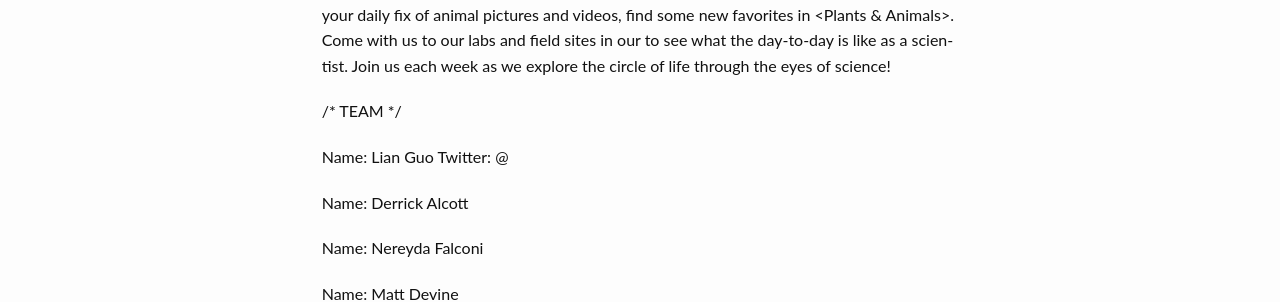
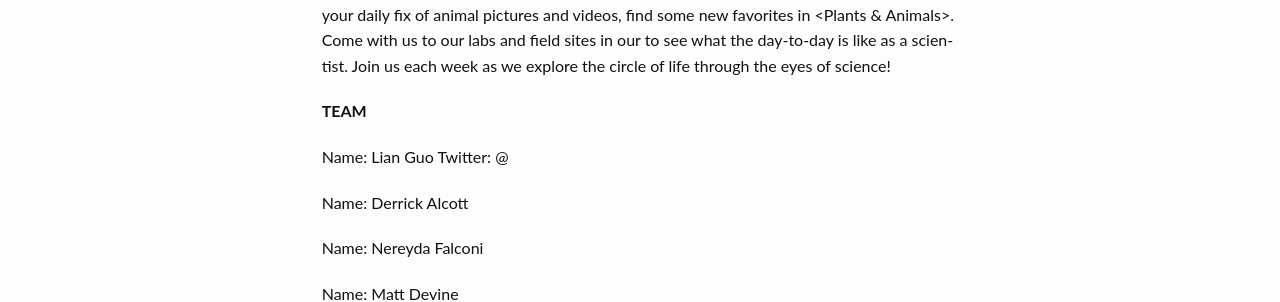
Before and after one commit to tguttata/thatslifesci-1, a Jekyll site: the page built from pages/info.md, in a window 1280 px wide. Shown: the part 281-583 px from the top of the page. Built offline with Jekyll 4.4.1, drawn with Linux system fonts in a browser that asks for light colours.

```diff
--- a/pages/info.md
+++ b/pages/info.md
@@ -8,7 +8,7 @@ header: no
 ---
 **That's Life Science** is a free source of articles about many different topics within the realm of life science. It was created by an interdisciplinary collective of life science graduate students who strive to provide ready access of life science to the general public. We examine life at many levels, from looking <Inside the Body> to examining the relationship between us and <The Environment>. If you need your daily fix of animal pictures and videos, find some new favorites in <Plants & Animals>. Come with us to our labs and field sites in our <Grad School Diaries> to see what the day-to-day is like as a scientist. Join us each week as we explore the circle of life through the eyes of science!
 
-/* TEAM */
+**TEAM**
 {% for author_entry in site.data.authors %}{% assign author = author_entry[1] %}
 Name: {% if author.name %}{{ author.name }}{% else %}{{ site.author }}{% endif %}{% if author.siteroles %}
 Role: {{ author.siteroles }}{% endif %}{% if author.uri %}
```
